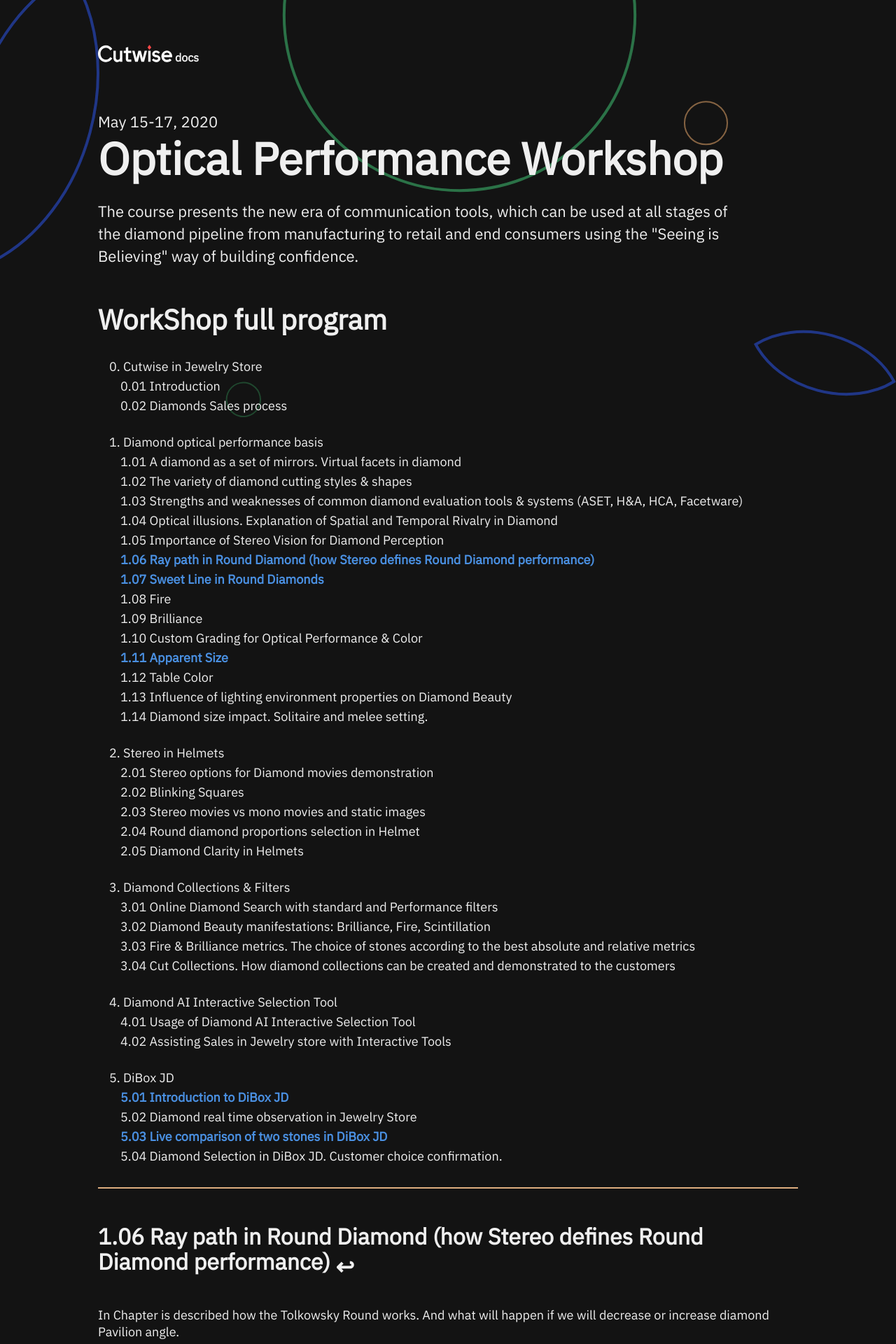
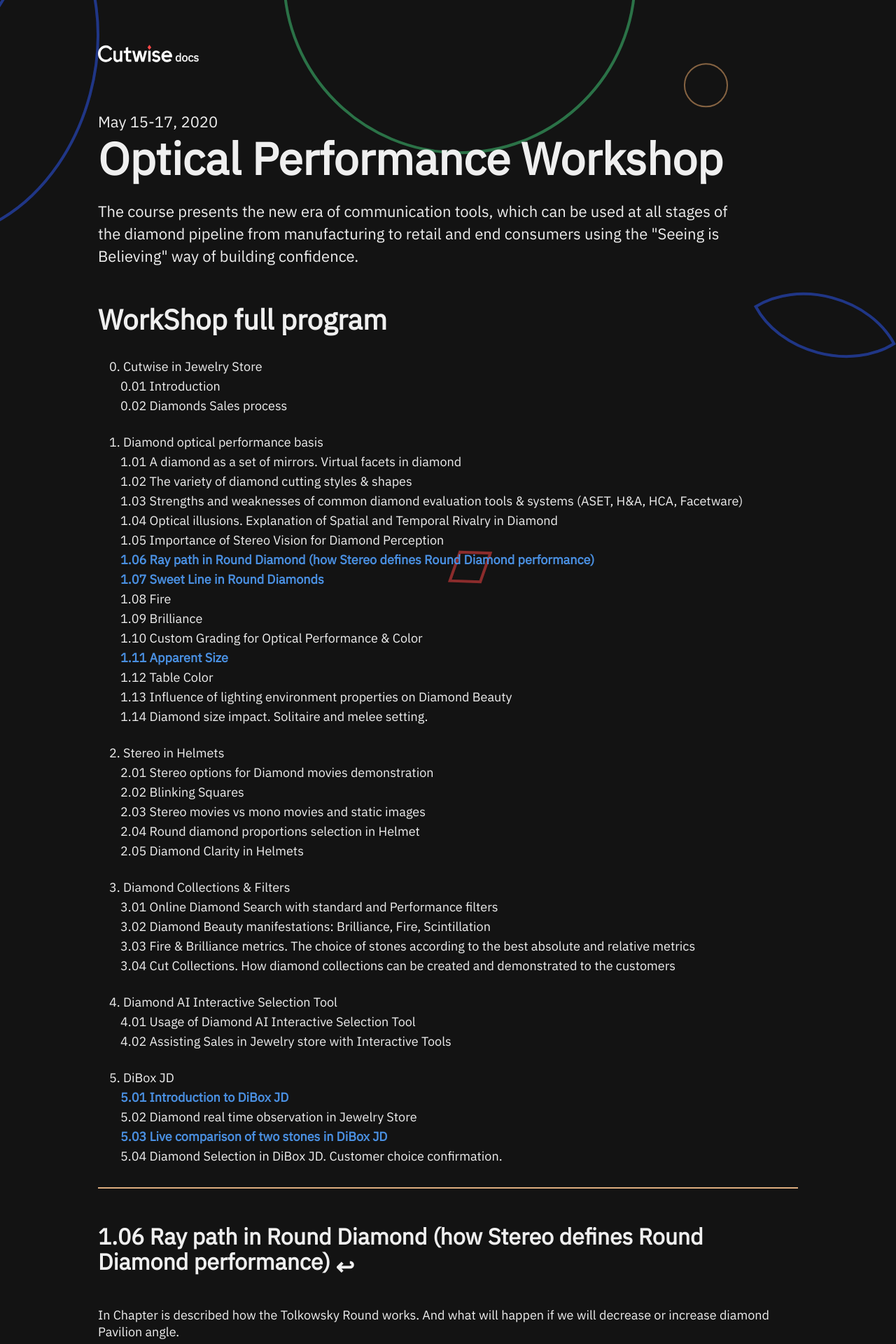
Before and after one commit to lutskanu/cutwise-docs, a Jekyll site: the page built from index.html, in a window 1280 px wide. Shown: the top 1920 px of the page at 70% size. Built offline with Jekyll 4.4.1, drawn with Linux system fonts in a browser that asks for light colours; nearby versions of some CDN libraries.

Commit message:
'newsvg2'

```diff
--- a/_data/settings.yml
+++ b/_data/settings.yml
@@ -17,7 +17,7 @@
 #  tagline: A beautiful, minimal portfolio Jekyll theme
 
 hero_settings:
-  background_image: /images/backgrounds/group2.svg
+  background_image: /images/backgrounds/group.svg
 
 post_settings:
   grid_spacing: 10
```
Also changed, not shown: images/backgrounds/group.svg.
